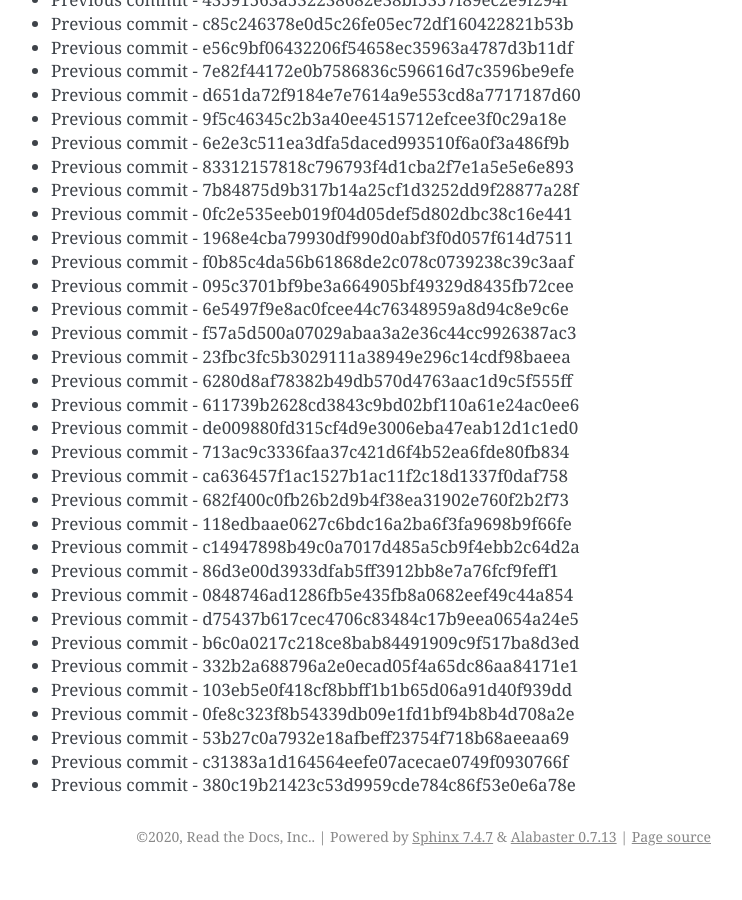
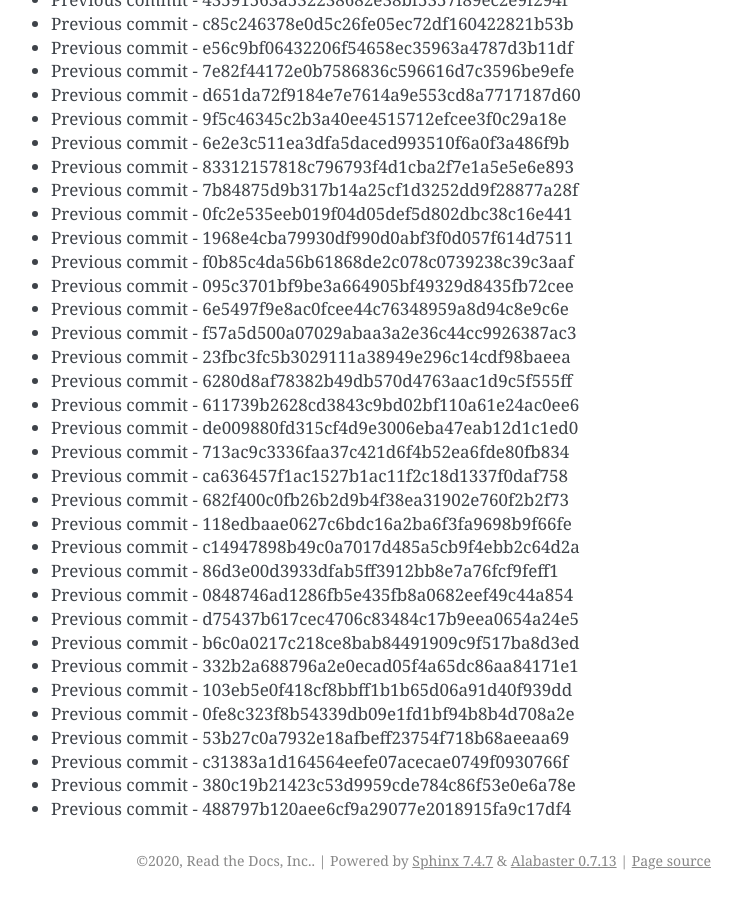
Before and after one commit to readthedocs/rtd-git-stresstest, a Sphinx documentation site: the page built from docs/updates.rst, in a window 1280 px wide and 900 px high, scrolled down 74640 px. Shown: the whole window, without its empty margins (399-1141 px from the left). Built offline with Sphinx 7.4.7, drawn with Linux system fonts in a browser that asks for light colours; before the commit the page ends 75516 px from its top, so only the background shows below that.

Commit message:
Generating commit from previous: 488797b120aee6cf9a29077e2018915fa9c17df4

```diff
--- a/docs/updates.rst
+++ b/docs/updates.rst
@@ -3168,3 +3168,4 @@ It can be tested for any performance characteristics.
 * Previous commit - 53b27c0a7932e18afbeff23754f718b68aeeaa69
 * Previous commit - c31383a1d164564eefe07acecae0749f0930766f
 * Previous commit - 380c19b21423c53d9959cde784c86f53e0e6a78e
+* Previous commit - 488797b120aee6cf9a29077e2018915fa9c17df4
```
